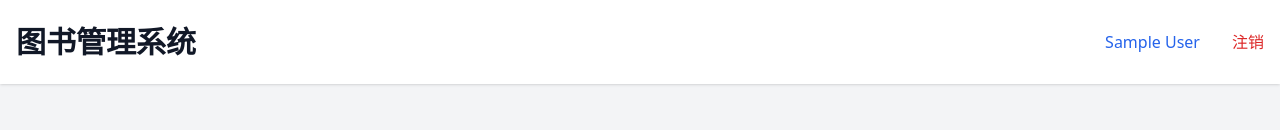
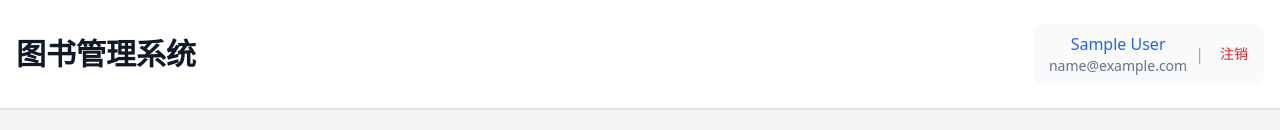
Before and after one commit to hewo233/hdu-cxsj1-frontend, a React (Create React App) app: page /books in a window 1280 px wide. Shown: the top 130 px of the page. Built offline with nearby package versions, Linux system fonts and the light colour scheme; no server answers; sample sign-in values are in the browser's storage.

Commit message:
now can add show user

```diff
--- a/src/pages/BookManagement.jsx
+++ b/src/pages/BookManagement.jsx
@@ -29,8 +29,18 @@ const BookManagement = () => {
       const storedUserInfo = localStorage.getItem('userInfo');
       if (storedUserInfo) {
         const parsedUserInfo = JSON.parse(storedUserInfo);
-        console.log('Stored user info:', parsedUserInfo); // 添加调试日志
+        // 确保用户信息的结构正确
+        if (parsedUserInfo.user) {
           setUserInfo(parsedUserInfo);
+        } else {
+          // 如果数据结构不正确，重新获取用户信息
+          const userId = parsedUserInfo.uid || parsedUserInfo.id;
+          if (userId) {
+            fetchUserInfo(userId);
+          } else {
+            throw new Error('Invalid user info structure');
+          }
+        }
       } else {
         // 如果没有用户信息，重新登录
         localStorage.removeItem('token');
@@ -193,21 +203,30 @@ const BookManagement = () => {
         <div className="max-w-7xl mx-auto px-4 py-6 flex justify-between items-center">
           <h1 className="text-3xl font-bold text-gray-900">图书管理系统</h1>
           <div className="flex items-center space-x-4">
+            <div className="flex items-center space-x-2 px-4 py-2 bg-gray-50 rounded-lg">
+              <div className="flex flex-col">
                 <button
                   onClick={() => setShowUserModal(true)}
-              className="text-blue-600 hover:text-blue-800"
+                  className="text-blue-600 hover:text-blue-800 font-medium"
                 >
-              {userInfo?.user?.name || '用户'}
+                  {userInfo?.user?.name || '未登录用户'}
                 </button>
-            <span className="text-gray-600">
-              {userInfo?.user?.gender || ''}
-            </span>
+                <div className="text-sm text-gray-500">
+                  {userInfo?.user?.email || ''}
+                </div>
+              </div>
+              <span className="text-gray-400">|</span>
+              <div className="text-gray-600">
+                {userInfo?.user?.gender === 'male' ? '男' :
+                 userInfo?.user?.gender === 'female' ? '女' : ''}
+              </div>
               <button
                 onClick={handleLogout}
-              className="text-red-600 hover:text-red-800"
+                className="ml-4 text-red-600 hover:text-red-800 text-sm font-medium"
               >
                 注销
               </button>
+            </div>
           </div>
         </div>
       </header>
```
Lines whose indentation alone changed are shown as unchanged.
